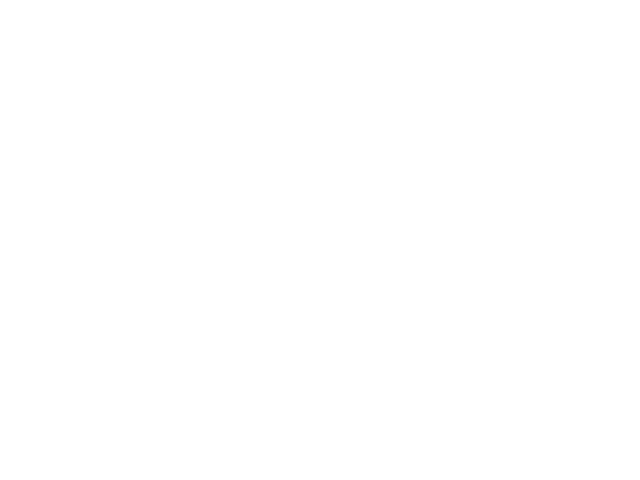
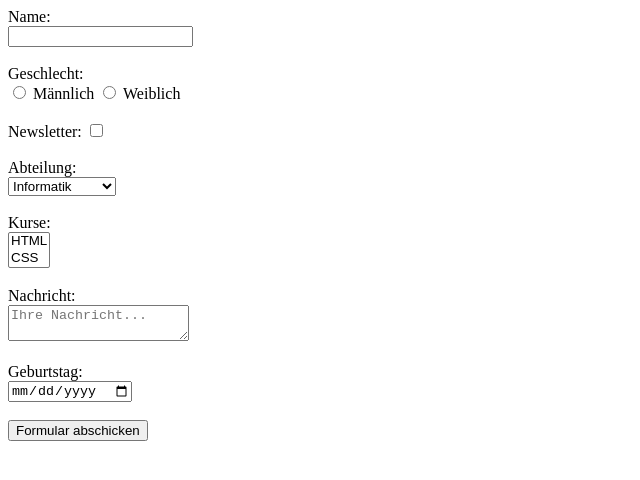
Before and after one commit to Anastasia-2026/WMC, a plain HTML site: page Formular-2026-10-06/index.html in a window 1280 px wide. Shown: the whole page, without its empty margins (0-640 px from the left). Drawn offline with Linux system fonts and the light colour scheme.

Commit message:
FormularÜbung

```diff
--- a/Formular-2026-10-06/index.html
+++ b/Formular-2026-10-06/index.html
@@ -1,11 +1,44 @@
 <!DOCTYPE html>
-<html lang="en">
+<html lang="de">
 <head>
     <meta charset="UTF-8">
-    <meta name="viewport" content="width=device-width, initial-scale=1.0">
-    <title>Document</title>
+    <title>Formular Übung</title>
 </head>
 <body>
 
+    <form action="mailto:GIS250893@spengergasse.at?subject=Formular-Einsendung" method="post" enctype="text/plain">
+
+        <label>Name:</label><br>
+        <input type="text" name="name" pattern="[A-Za-z0-9]{3,12}" required><br><br>
+
+        <label>Geschlecht:</label><br>
+        <input type="radio" name="geschlecht" value="maennlich"> Männlich
+        <input type="radio" name="geschlecht" value="weiblich"> Weiblich<br><br>
+
+        <label>Newsletter:</label>
+        <input type="checkbox" name="agb_akzeptiert" value="ja" required><br><br>
+
+        <label>Abteilung:</label><br>
+        <select name="abteilung">
+            <option value="it">Informatik</option>
+            <option value="media">Medientechnik</option>
+        </select><br><br>
+
+        <label>Kurse:</label><br>
+        <select name="kurse" multiple size="2">
+            <option value="html">HTML</option>
+            <option value="css">CSS</option>
+        </select><br><br>
+
+        <label>Nachricht:</label><br>
+        <textarea name="nachricht" placeholder="Ihre Nachricht..."></textarea><br><br>
+
+        <label>Geburtstag:</label><br>
+        <input type="date" name="geburtstag"><br><br>
+
+        <input type="submit" value="Formular abschicken">
+
+    </form>
+
 </body>
 </html>
```
